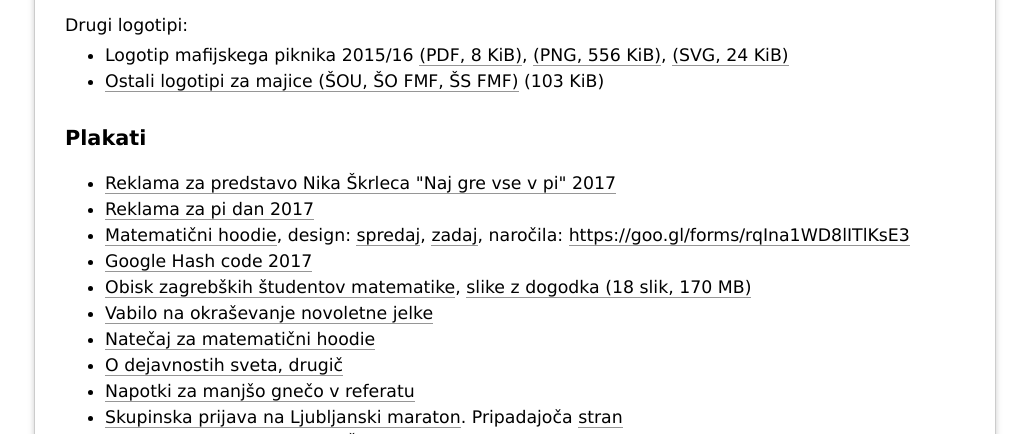
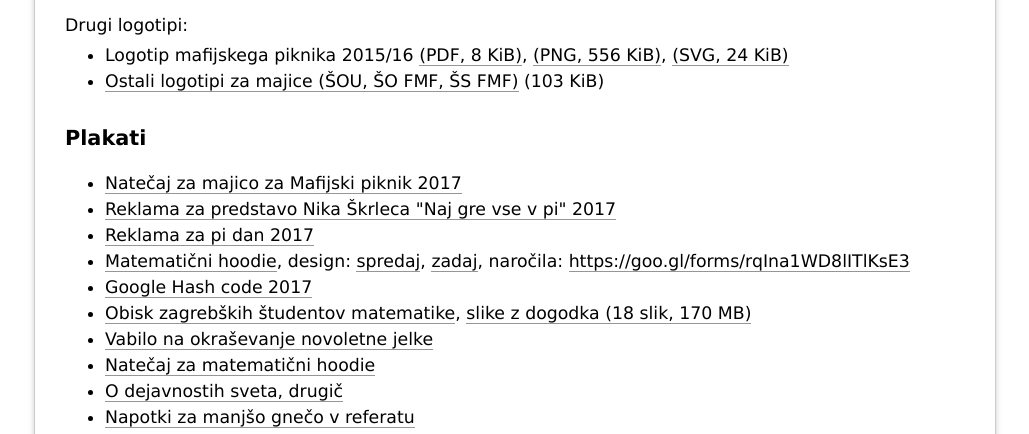
Before and after one commit to FMF-studenti/studentski-svet, a PHP site: page /legal in a window 1280 px wide. Shown: the part 1678-2112 px from the top of the page, without its empty margins (125-1154 px from the left). Run offline with PHP 8.4, Linux system fonts and the light colour scheme; some web fonts are replaced.

Commit message:
Mafijska majica.

```diff
--- a/legal.php
+++ b/legal.php
@@ -135,6 +135,7 @@ SVG).</p>
 
 <h2>Plakati</h2>
 <ul>
+  <li><a href="/dokumenti/plakati/mafijska_majica2017.pdf">Natečaj za majico za Mafijski piknik 2017</a></li>
   <li><a href="/dokumenti/plakati/pi_predstava2017.pdf">Reklama za predstavo Nika Škrleca "Naj gre vse v pi" 2017</a></li>
   <li><a href="/dokumenti/plakati/pi_dan2017.pdf">Reklama za pi dan 2017</a></li>
   <li><a href="/dokumenti/plakati/hoodie_plakat.png">Matematični hoodie</a>, design: <a href="/dokumenti/plakati/hoodie_front.png">spredaj</a>, <a href="/dokumenti/plakati/hoodie_back.png">zadaj</a>, naročila: <a href="https://goo.gl/forms/rqIna1WD8lITlKsE3">https://goo.gl/forms/rqIna1WD8lITlKsE3</a></li>
```
Also changed, not shown: 2 other files.
